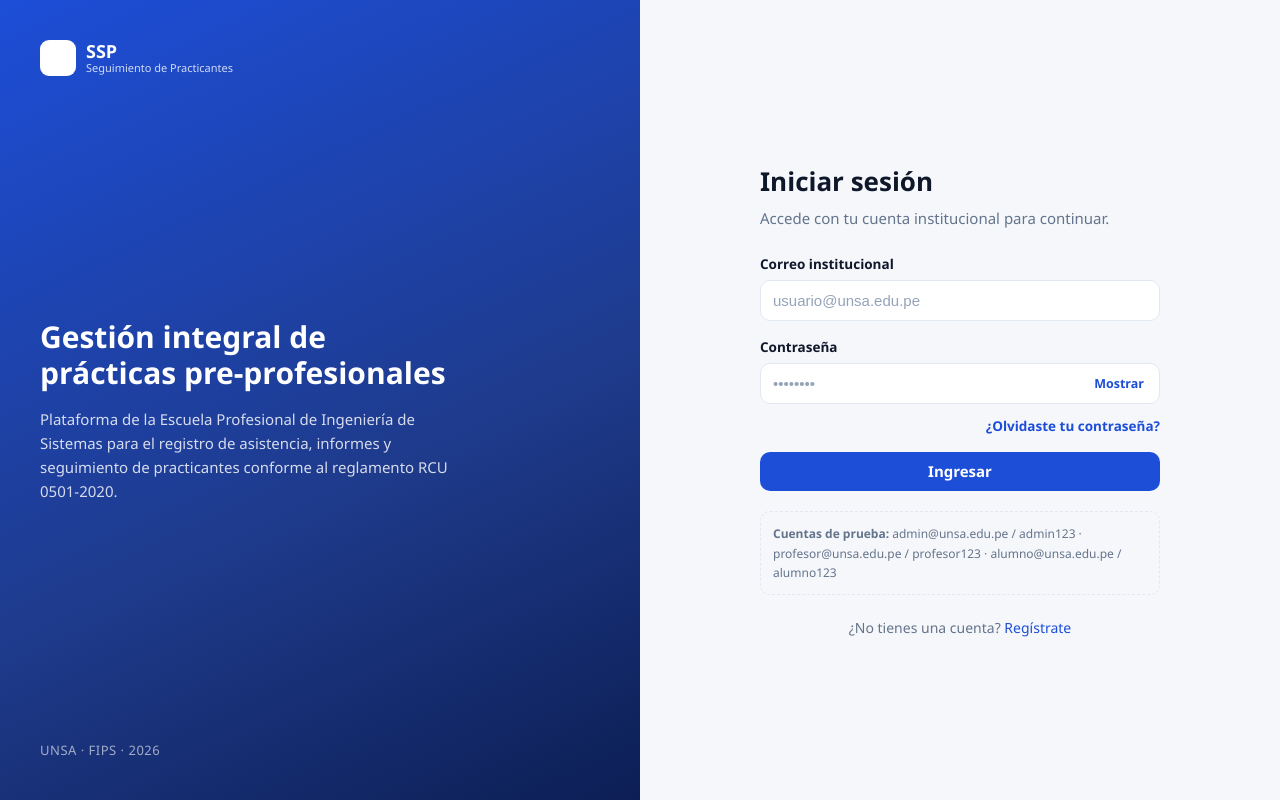
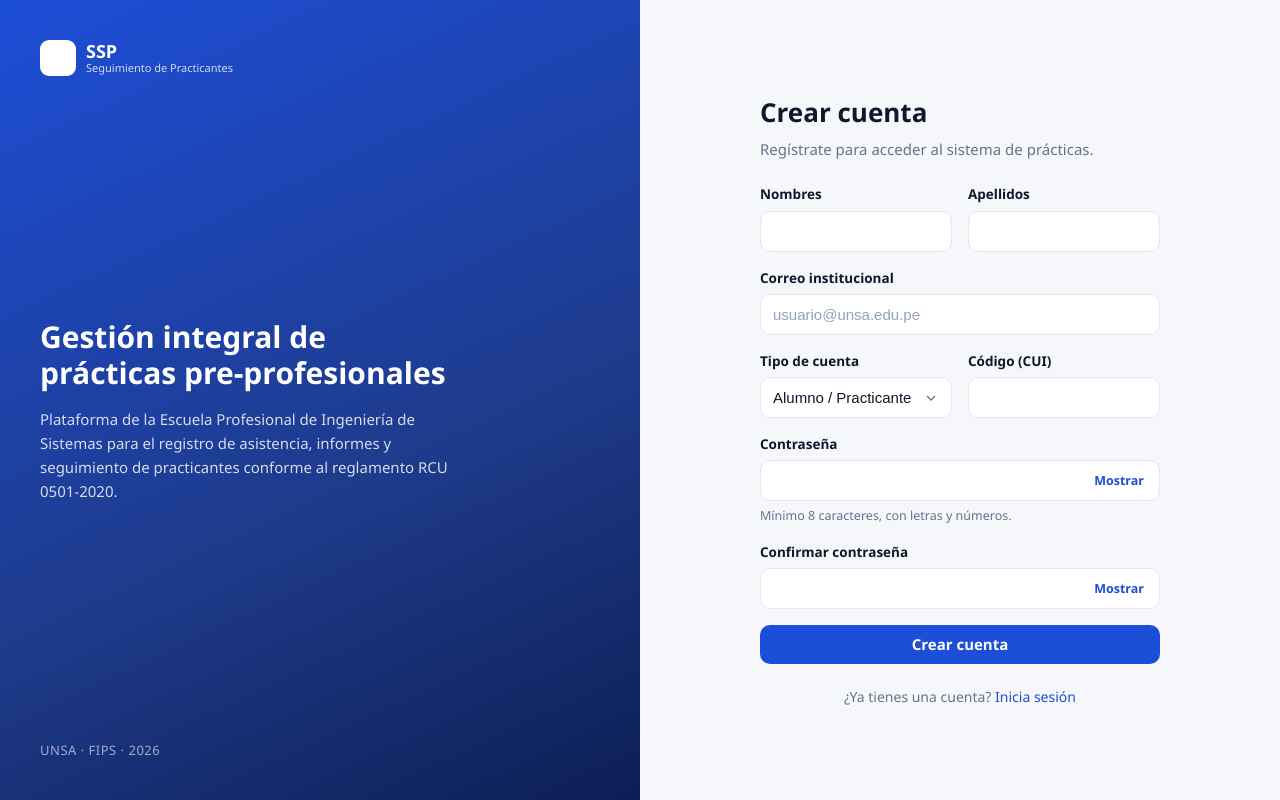
Before and after one commit to gllerenamo/PIS2026_Cs-Comunicacion, a React (Vite) app: page /registro in a window 1280 px wide. Before the commit this address led to /login. Built offline with nearby package versions, Linux system fonts and the light colour scheme.

Commit message:
Implementa el registro de nuevas cuentas (HU-3) con validación de campos y manejo de correo duplicado.

```diff
--- a/src/App.tsx
+++ b/src/App.tsx
@@ -4,6 +4,7 @@ import { ProtectedRoute } from "./components/ProtectedRoute";
 import { AppLayout } from "./components/layout/AppLayout";
 import { LoginPage } from "./pages/auth/LoginPage";
 import { ForgotPasswordPage } from "./pages/auth/ForgotPasswordPage";
+import { RegisterPage } from "./pages/auth/RegisterPage";
 import { DashboardPage } from "./pages/DashboardPage";
 
 export default function App() {
@@ -14,6 +15,7 @@ export default function App() {
           {/* Rutas públicas */}
           <Route path="/login" element={<LoginPage />} />
           <Route path="/recuperar" element={<ForgotPasswordPage />} />
+          <Route path="/registro" element={<RegisterPage />} />
 
           {/* Rutas protegidas (requieren sesión) */}
           <Route element={<ProtectedRoute />}>
--- /dev/null
+++ b/src/pages/auth/RegisterPage.tsx
@@ -0,0 +1,187 @@
+import { useState } from "react";
+import type { FormEvent } from "react";
+import { Link } from "react-router-dom";
+import { AuthLayout } from "../../components/layout/AuthLayout";
+import { Button } from "../../components/ui/Button";
+import { TextField } from "../../components/ui/TextField";
+import { SelectField } from "../../components/ui/SelectField";
+import { Alert } from "../../components/ui/Alert";
+import { authService } from "../../services/authService";
+import type { Role } from "../../types";
+import {
+  isEmail,
+  isRequired,
+  passwordIssue,
+  errorMessage,
+} from "../../utils/validators";
+import "./auth-form.css";
+
+interface FormState {
+  nombres: string;
+  apellidos: string;
+  email: string;
+  codigo: string;
+  role: Role;
+  password: string;
+  confirm: string;
+}
+
+type FieldErrors = Partial<Record<keyof FormState, string>>;
+
+const INITIAL: FormState = {
+  nombres: "",
+  apellidos: "",
+  email: "",
+  codigo: "",
+  role: "ALUMNO",
+  password: "",
+  confirm: "",
+};
+
+/** HU-3 · Registrar nuevas cuentas. */
+export function RegisterPage() {
+  const [form, setForm] = useState<FormState>(INITIAL);
+  const [errors, setErrors] = useState<FieldErrors>({});
+  const [apiError, setApiError] = useState<string | null>(null);
+  const [loading, setLoading] = useState(false);
+  const [done, setDone] = useState(false);
+
+  function update<K extends keyof FormState>(key: K, value: FormState[K]) {
+    setForm((prev) => ({ ...prev, [key]: value }));
+  }
+
+  function validate(): boolean {
+    const next: FieldErrors = {};
+    if (!isRequired(form.nombres)) next.nombres = "Requerido.";
+    if (!isRequired(form.apellidos)) next.apellidos = "Requerido.";
+    if (!isEmail(form.email)) next.email = "Correo no válido.";
+    if (form.role === "ALUMNO" && !isRequired(form.codigo)) {
+      next.codigo = "El CUI es obligatorio para alumnos.";
+    }
+    const pwIssue = passwordIssue(form.password);
+    if (pwIssue) next.password = pwIssue;
+    if (form.confirm !== form.password) {
+      next.confirm = "Las contraseñas no coinciden.";
+    }
+    setErrors(next);
+    return Object.keys(next).length === 0;
+  }
+
+  async function handleSubmit(e: FormEvent) {
+    e.preventDefault();
+    setApiError(null);
+    if (!validate()) return;
+
+    setLoading(true);
+    try {
+      await authService.register({
+        nombres: form.nombres,
+        apellidos: form.apellidos,
+        email: form.email,
+        password: form.password,
+        role: form.role,
+        codigo: form.codigo || undefined,
+      });
+      setDone(true);
+    } catch (err) {
+      setApiError(errorMessage(err, "No se pudo crear la cuenta."));
+    } finally {
+      setLoading(false);
+    }
+  }
+
+  return (
+    <AuthLayout
+      title="Crear cuenta"
+      subtitle="Regístrate para acceder al sistema de prácticas."
+      footer={
+        <>
+          ¿Ya tienes una cuenta? <Link to="/login">Inicia sesión</Link>
+        </>
+      }
+    >
+      {done ? (
+        <div className="auth-form">
+          <Alert tone="success">
+            ¡Cuenta creada correctamente! Ya puedes iniciar sesión.
+          </Alert>
+          <Link to="/login">
+            <Button fullWidth>Ir a iniciar sesión</Button>
+          </Link>
+        </div>
+      ) : (
+        <form className="auth-form" onSubmit={handleSubmit} noValidate>
+          {apiError && <Alert tone="error">{apiError}</Alert>}
+
+          <div className="auth-form__grid">
+            <TextField
+              label="Nombres"
+              value={form.nombres}
+              onChange={(e) => update("nombres", e.target.value)}
+              error={errors.nombres}
+            />
+            <TextField
+              label="Apellidos"
+              value={form.apellidos}
+              onChange={(e) => update("apellidos", e.target.value)}
+              error={errors.apellidos}
+            />
+          </div>
+
+          <TextField
+            label="Correo institucional"
+            type="email"
+            placeholder="usuario@unsa.edu.pe"
+            autoComplete="email"
+            value={form.email}
+            onChange={(e) => update("email", e.target.value)}
+            error={errors.email}
+          />
+
+          <div className="auth-form__grid">
+            <SelectField
+              label="Tipo de cuenta"
+              value={form.role}
+              onChange={(e) => update("role", e.target.value as Role)}
+              options={[
+                { value: "ALUMNO", label: "Alumno / Practicante" },
+                { value: "PROFESOR", label: "Profesor" },
+                { value: "ADMIN", label: "Administrador" },
+              ]}
+            />
+            <TextField
+              label="Código (CUI)"
+              value={form.codigo}
+              onChange={(e) => update("codigo", e.target.value)}
+              error={errors.codigo}
+              hint={form.role === "ALUMNO" ? undefined : "Opcional"}
+            />
+          </div>
+
+          <TextField
+            label="Contraseña"
+            type="password"
+            autoComplete="new-password"
+            value={form.password}
+            onChange={(e) => update("password", e.target.value)}
+            error={errors.password}
+            hint="Mínimo 8 caracteres, con letras y números."
+          />
+
+          <TextField
+            label="Confirmar contraseña"
+            type="password"
+            autoComplete="new-password"
+            value={form.confirm}
+            onChange={(e) => update("confirm", e.target.value)}
+            error={errors.confirm}
+          />
+
+          <Button type="submit" fullWidth loading={loading}>
+            Crear cuenta
+          </Button>
+        </form>
+      )}
+    </AuthLayout>
+  );
+}
```
